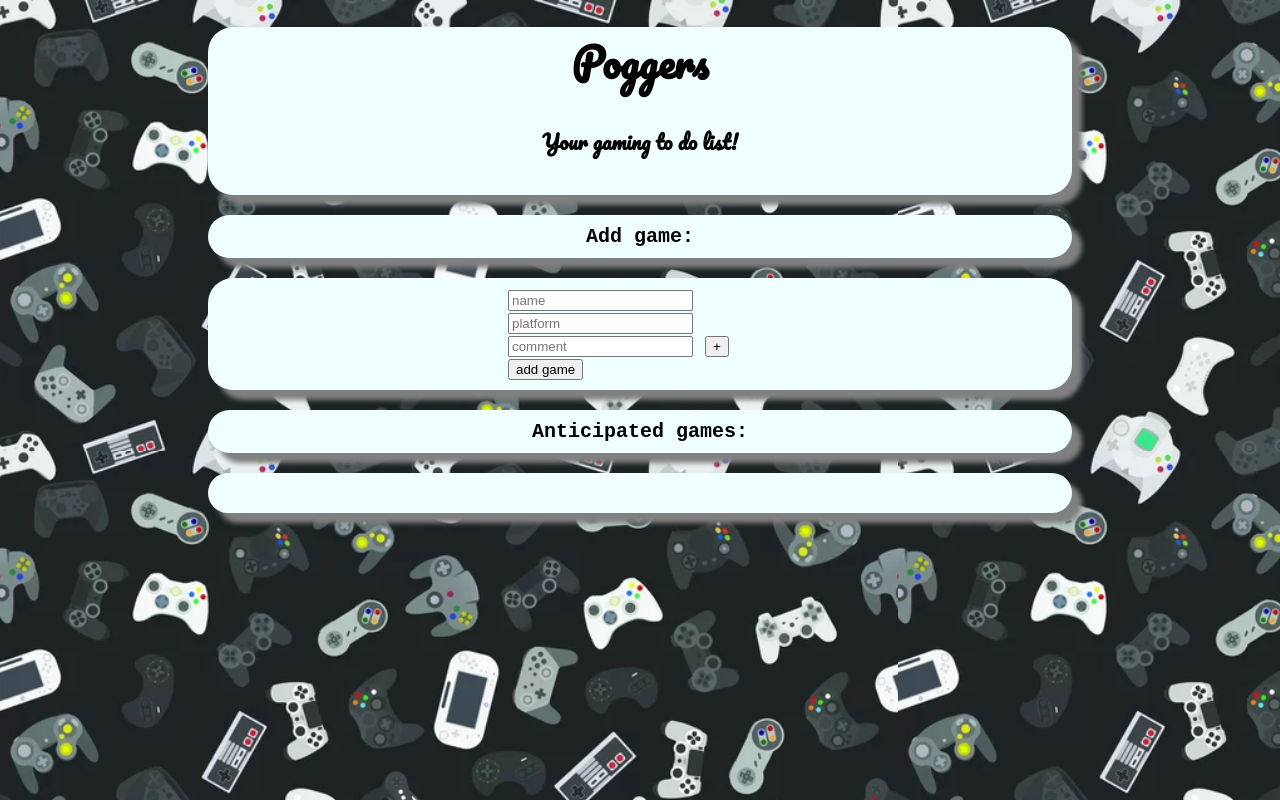
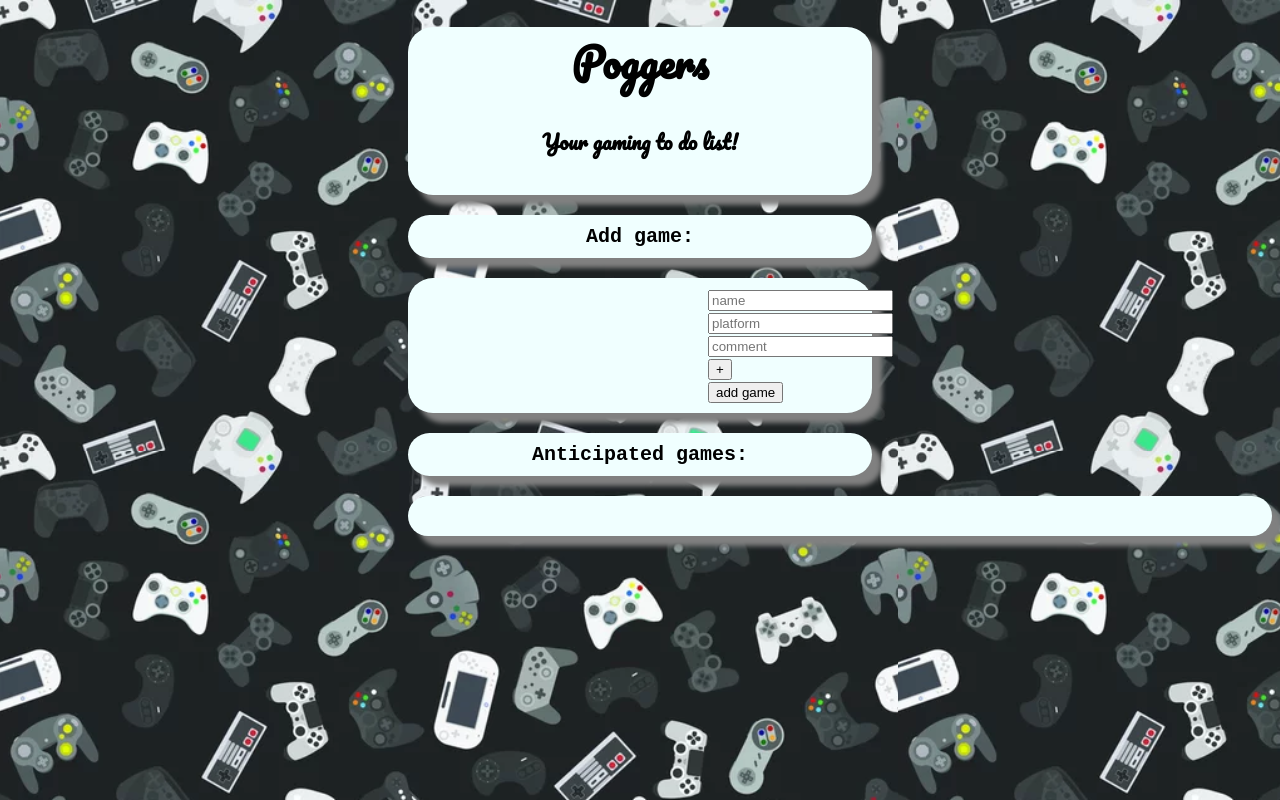
Before and after one commit to cgoranov/poggers-frontend, a website: page index.html in a window 1280 px wide. Drawn offline with Linux system fonts and the light colour scheme; no server answers.

```diff
--- a/assets/stylesheets/index.css
+++ b/assets/stylesheets/index.css
@@ -4,8 +4,8 @@
 
 div.title {
     background-color: azure;
-    margin-left: 200px;
-    margin-right: 200px;
+    margin-left: 400px;
+    margin-right: 400px;
     border-radius: 25px;
     font-family: 'Pacifico', cursive;
     font-size: 40px;
@@ -20,8 +20,8 @@
 
 h3 {
     background-color: azure;
-    margin-left: 200px;
-    margin-right: 200px;
+    margin-left: 400px;
+    margin-right: 400px;
     padding: 10px;
     border-radius: 25px;
     font-family: 'Courier New', Courier, monospace;
@@ -32,8 +32,8 @@
 
 form {
     background-color: azure;
-    margin-left: 200px;
-    margin-right: 200px;
+    margin-left: 400px;
+    margin-right: 400px;
     padding: 10px;
     border-radius: 25px;
     font-family: 'Courier New', Courier, monospace;
@@ -44,8 +44,8 @@
 
 ul#games-container {
     background-color: azure;
-    margin-left: 200px;
-    margin-right: 200px;
+    margin-left: 400px;
+    margin-right: 00px;
     border-radius: 25px;
     padding: 20px;
     font-family: 'Courier New', Courier, monospace;
--- a/src/adapter.js
+++ b/src/adapter.js
@@ -55,10 +55,24 @@
             } else {
                 alert(data.errors)
             }
+
         })
         .catch(err => console.error('Error', err))
+    }
 
+    listenForDelete(){
+        const deleteButtons = document.querySelectorAll("ul#games-container li button")
 
+        Array.from(deleteButtons).forEach (b => {
+            if (b.dataset.action === "delete") {
+                b.addEventListener("click", this.handleDelete)
+            }
+        })
+    }
+
+    handleDelete(e) {
+        const li = e.target.parentElement
+        adapter.deleteGame(li)
     }
 
     deleteGame(li){
@@ -74,5 +88,4 @@
         .catch(err => console.error(err))
     }
 
-
 }
--- a/src/games.js
+++ b/src/games.js
@@ -30,8 +30,9 @@
     addToDom(){
         const gamesContainer = document.getElementById("games-container");
         gamesContainer.innerHTML += this.renderGame()
+
         this.renderComments()
-        this.listenForDelete()
+        adapter.listenForDelete()
 
     }
 
@@ -45,20 +46,6 @@
         return this.name
     }
 
-    listenForDelete(){
 
-        const deleteButtons = document.querySelectorAll("ul#games-container li button")
-
-        Array.from(deleteButtons).forEach (b => {
-            if (b.dataset.action === "delete") {
-                b.addEventListener("click", this.handleDelete)
-            }
-        })
-    }
-
-    handleDelete(e) {
-        const li = e.target.parentElement
-        adapter.deleteGame(li)
-    }
 
 }
--- a/src/index.js
+++ b/src/index.js
@@ -5,5 +5,5 @@
 document.addEventListener("DOMContentLoaded", () => {
     gameForm.addForm();
     adapter.getGames();
-    // gameForm.listenForDelete();
+
 })
```
Also changed, not shown: src/gameForm.js (+0 -20 lines), games.js (added).
